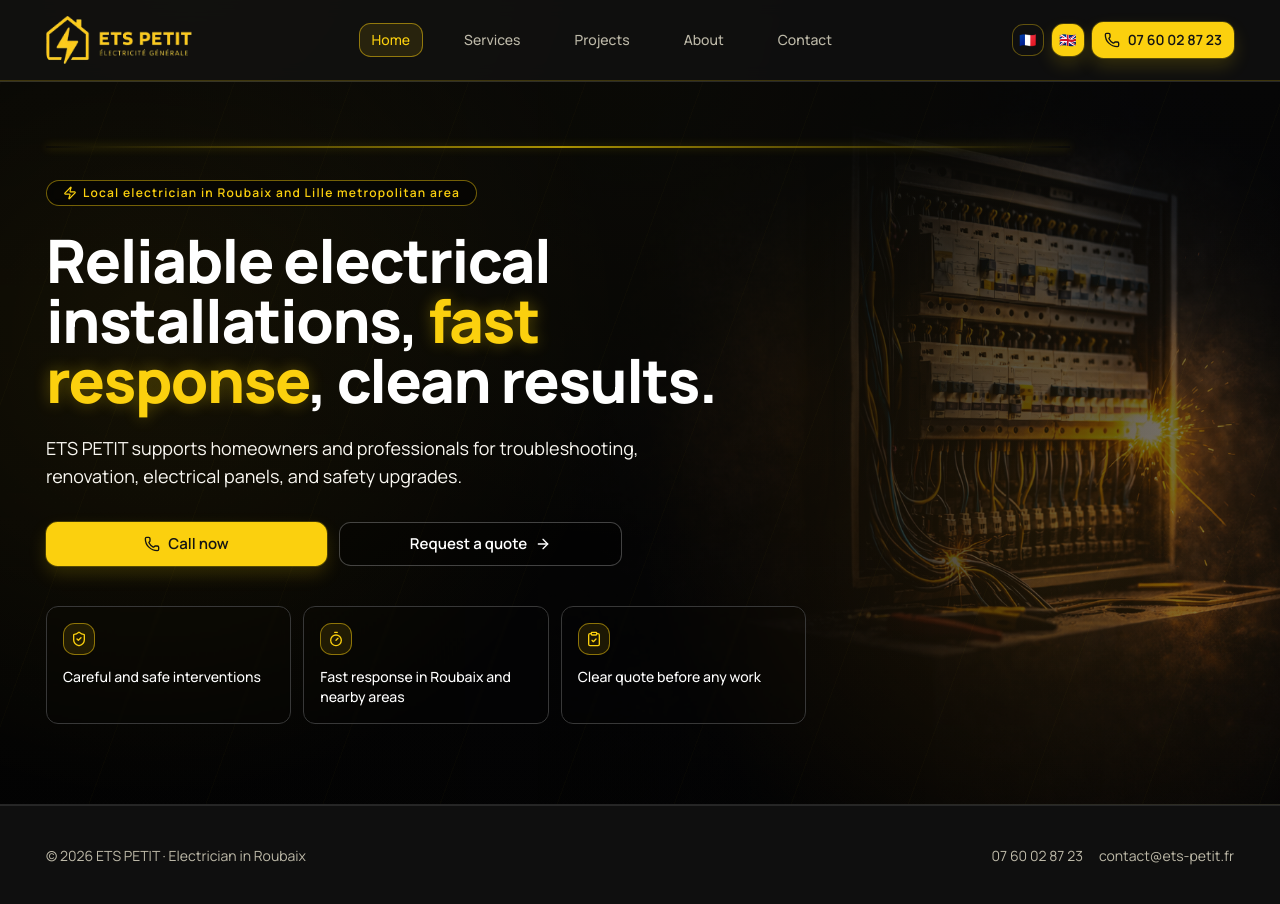
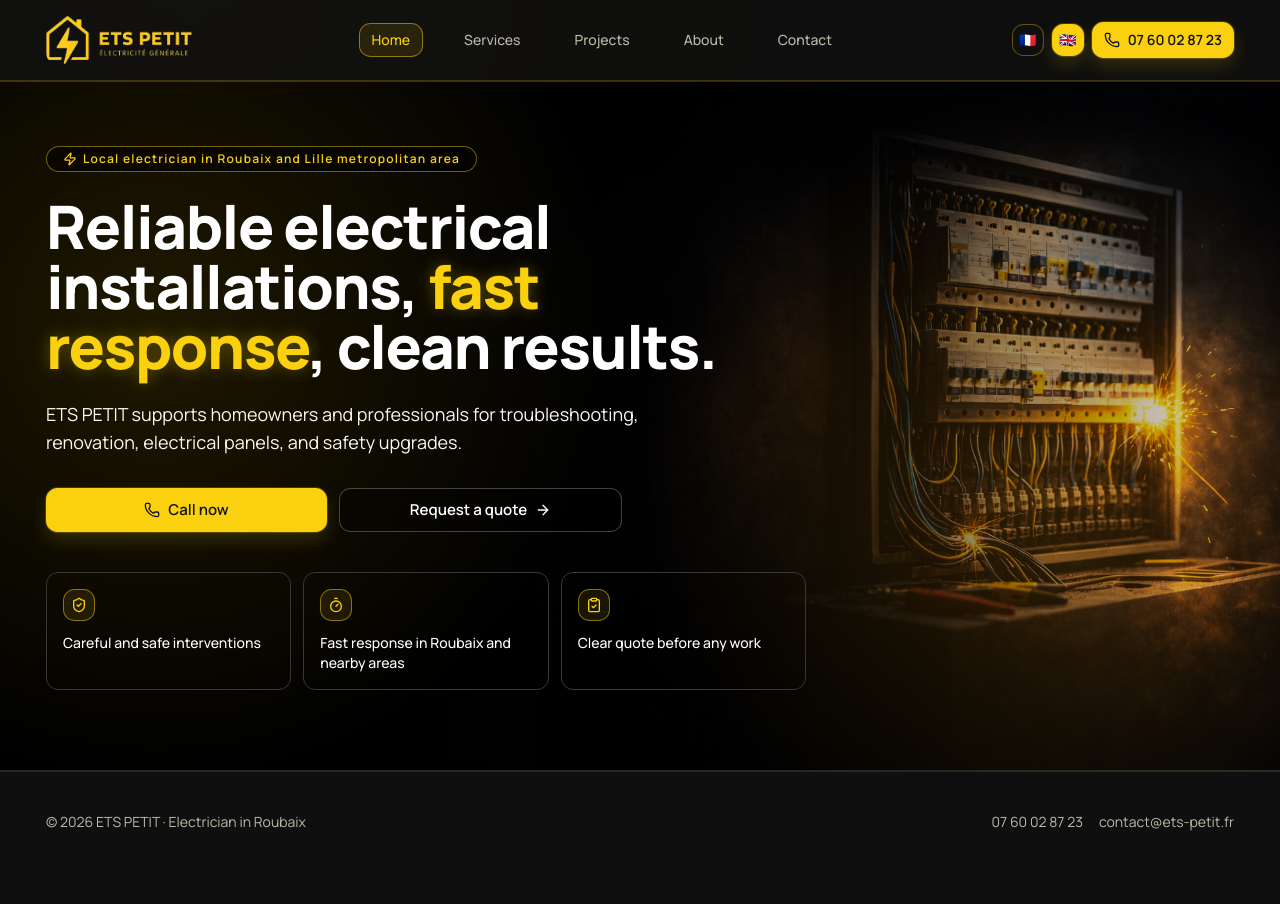
Before and after one commit to El-cmd/-Freelance-Mission-ETS-PETIT---Electricien, a React (Vite) app: page /#/ in a window 1280 px wide. After the commit the page ends 872 px from the top, so only its background shows below. Built offline with nearby package versions, Linux system fonts and the light colour scheme.

Commit message:
Hero: retirer les barres decoratives du haut

```diff
--- a/src/components/sections/HeroSection/HeroSection.tsx
+++ b/src/components/sections/HeroSection/HeroSection.tsx
@@ -31,11 +31,7 @@ export function HeroSection() {
       </div>
       <div className="pointer-events-none absolute inset-0 bg-gradient-to-r from-black via-black/90 to-black/42" />
       <div className="pointer-events-none absolute inset-0 bg-[radial-gradient(circle_at_12%_35%,rgba(255,200,0,0.12),transparent_38%),radial-gradient(circle_at_82%_60%,rgba(255,160,0,0.16),transparent_36%)]" />
-      <div className="hero-surface pointer-events-none opacity-70" />
       <div className="container relative">
-        <div className="mb-8 hidden max-w-5xl lg:block">
-          <div className="electric-line" />
-        </div>
         <motion.div
           initial={shouldReduceMotion ? undefined : { opacity: 0, y: 16 }}
           animate={shouldReduceMotion ? undefined : { opacity: 1, y: 0 }}
```
